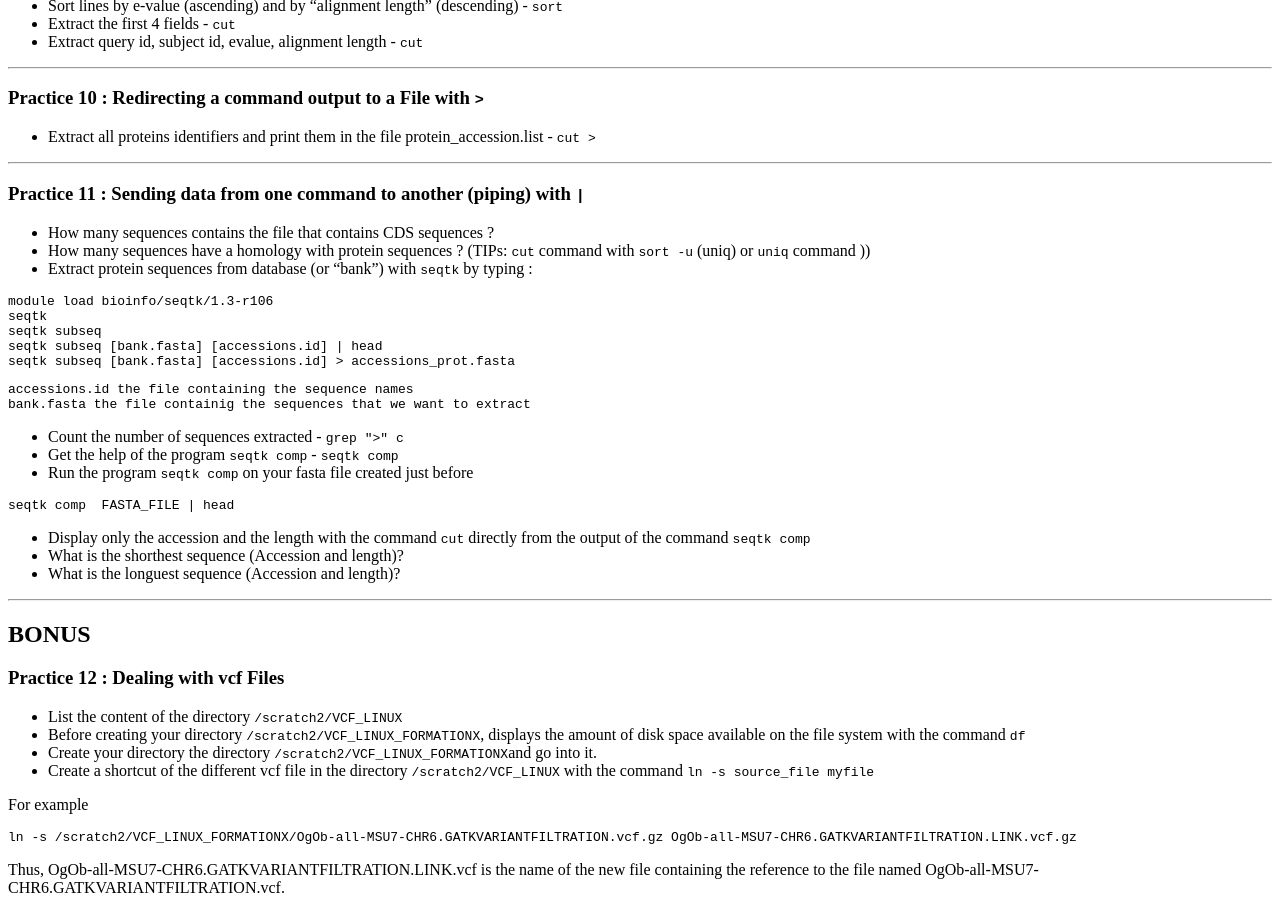
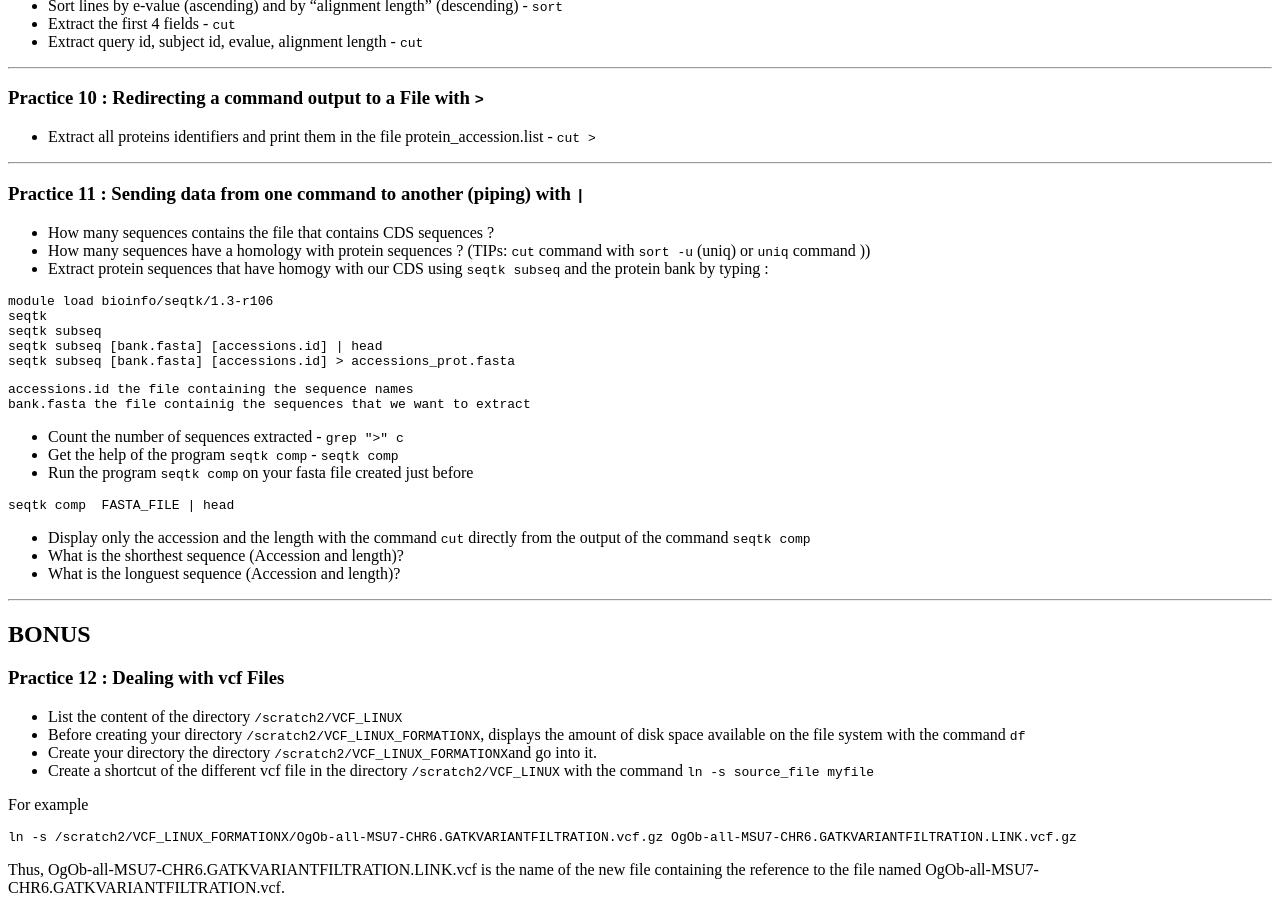
Before and after one commit to wave-centre/cibig, a Jekyll site: the page built from docs/course_materials/LINUX1/linux1_PRACTICE.md, in a window 1280 px wide and 900 px high, scrolled down 5321 px. Built offline with Jekyll 4.4.1, drawn with Linux system fonts in a browser that asks for light colours.

Commit message:
Update linux1_PRACTICE.md

````diff
--- a/docs/course_materials/LINUX1/linux1_PRACTICE.md
+++ b/docs/course_materials/LINUX1/linux1_PRACTICE.md
@@ -417,7 +417,7 @@ The flag for the output format is -outfmt followed by a number which denotes the
 ### Practice 11 :  Sending data from one command to another (piping) with `|`
 * How many sequences contains the file that contains CDS sequences ?
 * How many sequences have a homology with protein sequences ? (TIPs: `cut` command with `sort -u` (uniq) or `uniq` command ))
-* Extract protein sequences from database (or "bank") with `seqtk` by typing :
+* Extract protein sequences that have homogy  with our CDS using  `seqtk subseq` and the protein bank by typing :
 
 ```
 module load bioinfo/seqtk/1.3-r106
````
